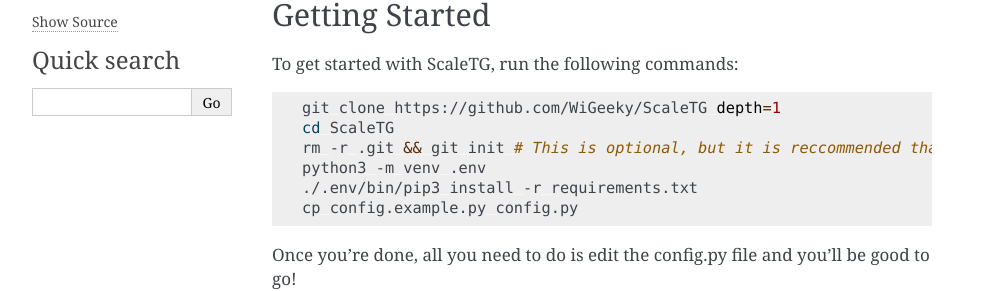
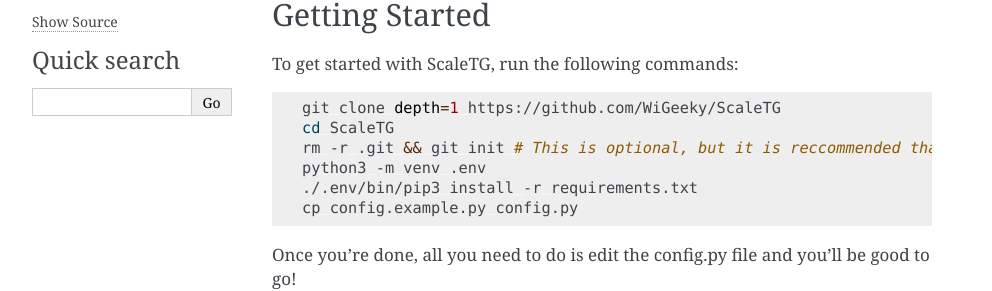
Before and after one commit to ScaleTG/ScaleTG, a Sphinx documentation site: the page built from docs/index.rst, in a window 1280 px wide. Shown: the part 244-535 px from the top of the page, without its empty margins (148-1140 px from the left). Built offline with Sphinx 7.4.7, drawn with Linux system fonts in a browser that asks for light colours.

Commit message:
fix code mistake

```diff
--- a/docs/index.rst
+++ b/docs/index.rst
@@ -13,7 +13,7 @@
 
 .. code-block:: bash
 
-   git clone https://github.com/WiGeeky/ScaleTG depth=1
+   git clone depth=1 https://github.com/WiGeeky/ScaleTG
    cd ScaleTG
    rm -r .git && git init # This is optional, but it is reccommended that you initialize a new git repository
    python3 -m venv .env
```
Also changed, not shown: README.md (+1 -1 lines).
